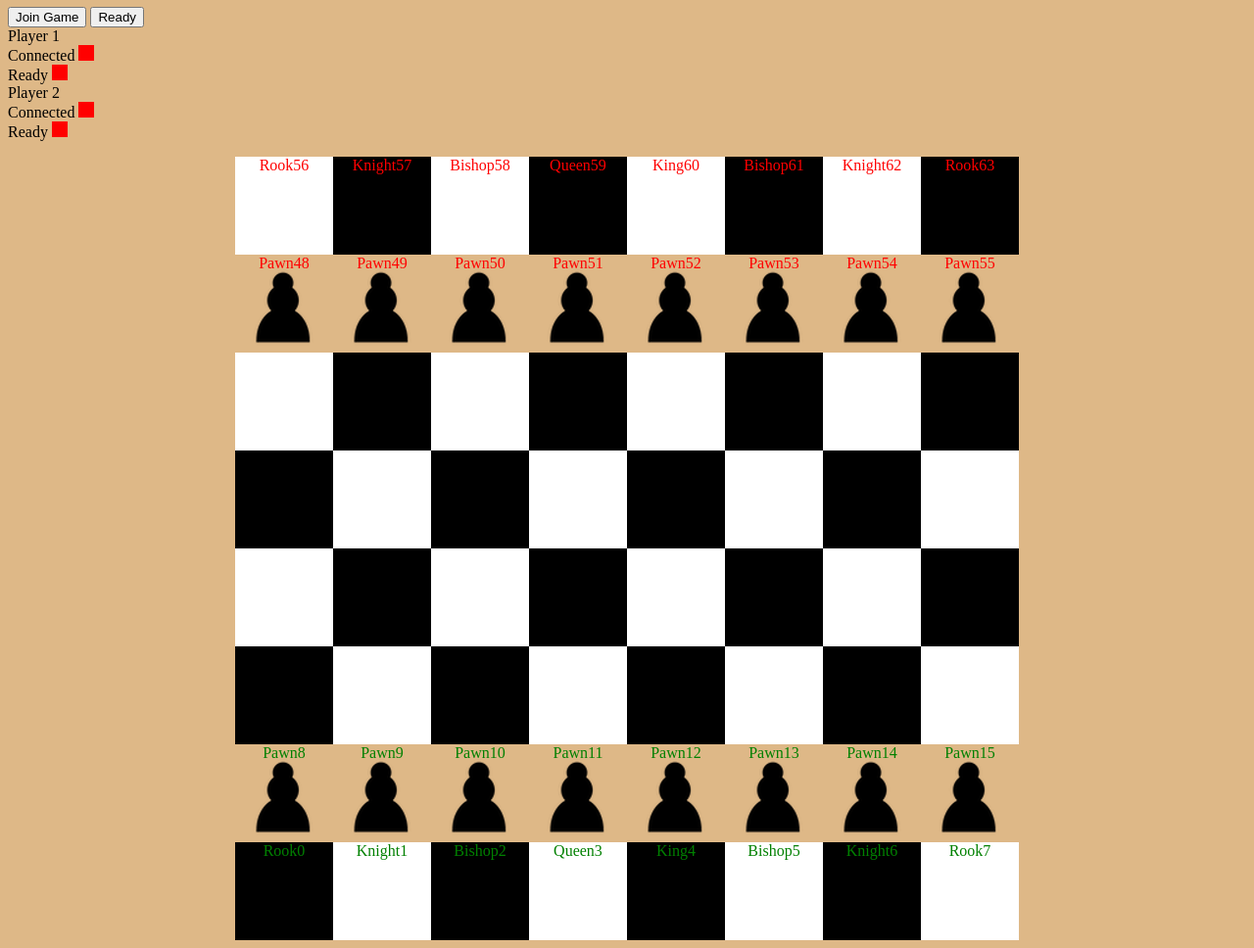
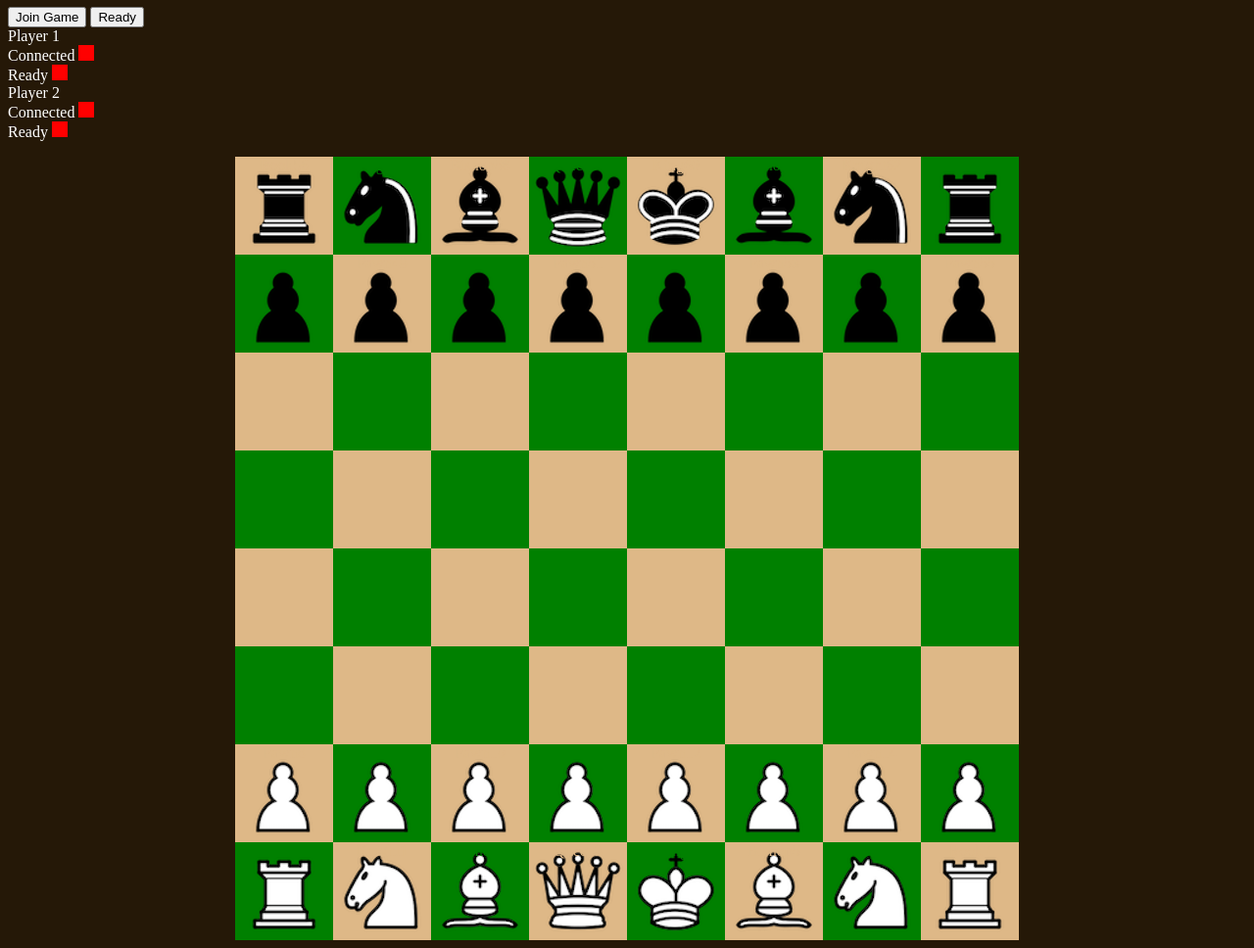
Before and after one commit to MaxVanRaden/fullstack-gambit, a website: page public/index.html in a window 1280 px wide. Shown: the part 73-1041 px from the top of the page at 98% size. Drawn offline with nearby package versions, Linux system fonts and the light colour scheme.

Commit message:
Add pics to board

```diff
--- a/public/style.css
+++ b/public/style.css
@@ -1,5 +1,6 @@
 body {
-  background-color: burlywood;
+  background-color: rgb(37, 24, 7);
+  color: white;
 }
 .container {
   display: flex;
@@ -22,27 +23,66 @@ body {
 }
 
 .black {
-  background-color:black;
+  background:green;
+  color: green;
 }
 
 .white {
-  background-color: white;
+  background: burlywood;
+  color: burlywood;
 }
 
 .green {
-  background-color: green;
+  background: green;
 }
 
-.player1 {
-  color: green;
+
+.Pawn.player2 {
+  background: currentColor url(Chess-Sprites.png) -500px -100px;
 }
 
-.player2 {
-  color: red;
+.Rook.player2 {
+  background: currentColor url(Chess-Sprites.png) -400px -100px;
 }
 
-.Pawn {
-  background: url(Chess-Sprites.png) -500px -100px;
+.Knight.player2 {
+  background: currentColor url(Chess-Sprites.png) -300px -100px;
+}
+
+.Bishop.player2 {
+  background: currentColor url(Chess-Sprites.png) -200px -100px;
+}
+
+.Queen.player2 {
+  background: currentColor url(Chess-Sprites.png) -100px -100px;
+}
+
+.King.player2 {
+  background: currentColor url(Chess-Sprites.png) 0px -100px;
+}
+
+.Pawn.player1 {
+  background: currentColor url(Chess-Sprites.png) -500px 0px;
+}
+
+.Rook.player1 {
+  background: currentColor url(Chess-Sprites.png) -400px 0px;
+}
+
+.Knight.player1 {
+  background: currentColor url(Chess-Sprites.png) -300px 0px;
+}
+
+.Bishop.player1 {
+  background: currentColor url(Chess-Sprites.png) -200px 0px;
+}
+
+.Queen.player1 {
+  background: currentColor url(Chess-Sprites.png) -100px 0px;
+}
+
+.King.player1 {
+  background: currentColor url(Chess-Sprites.png) 0px 0px;
 }
 
 .connected,
```
